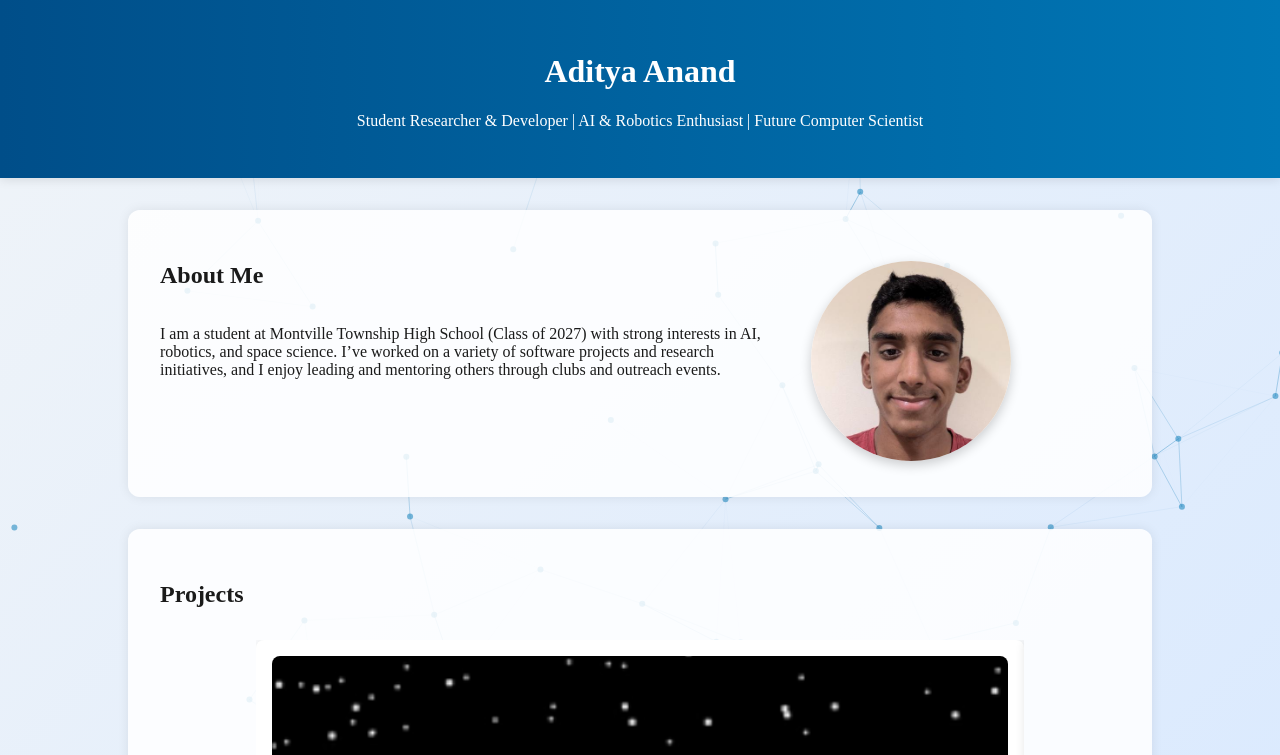
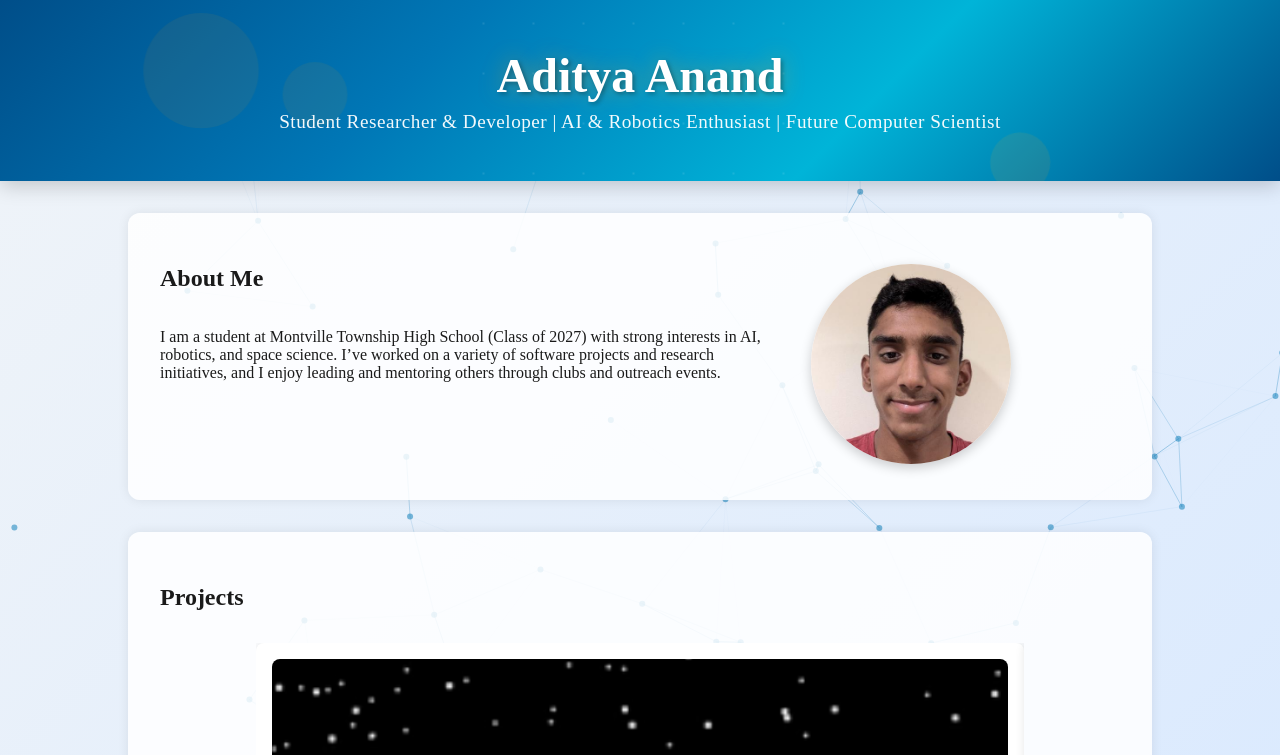
Before and after one commit to Pymaster3119/Pymaster3119.github.io, a plain HTML site: page index.html in a window 1280 px wide. Shown: the top 755 px of the page. Drawn offline with nearby package versions, Linux system fonts and the light colour scheme.

Commit message:
Better header

```diff
--- a/index.html
+++ b/index.html
@@ -23,11 +23,103 @@
     }
 
     header {
-      background: linear-gradient(90deg, var(--primary), #0077b6);
+      background: linear-gradient(135deg, var(--primary), #0077b6, #00b4d8, var(--primary));
       color: white;
-      padding: 2rem;
+      padding: 3rem 2rem;
       text-align: center;
-      box-shadow: 0 2px 10px rgba(0, 0, 0, 0.1);
+      box-shadow: 0 4px 20px rgba(0, 0, 0, 0.2);
+      position: relative;
+      overflow: hidden;
+    }
+
+    header::before {
+      content: '';
+      position: absolute;
+      top: -50%;
+      left: -50%;
+      width: 200%;
+      height: 200%;
+      background: radial-gradient(circle, rgba(255,255,255,0.1) 1px, transparent 1px);
+      background-size: 50px 50px;
+      animation: float 20s linear infinite;
+      pointer-events: none;
+    }
+
+    @keyframes float {
+      0% { transform: translateX(0) translateY(0) rotate(0deg); }
+      100% { transform: translateX(-50px) translateY(-50px) rotate(360deg); }
+    }
+
+    header h1 {
+      font-size: 3rem;
+      margin: 0 0 0.5rem 0;
+      font-weight: 700;
+      text-shadow: 2px 2px 4px rgba(0, 0, 0, 0.3);
+      animation: titleGlow 3s ease-in-out infinite alternate;
+      position: relative;
+      z-index: 2;
+    }
+
+    @keyframes titleGlow {
+      from { text-shadow: 2px 2px 4px rgba(0, 0, 0, 0.3), 0 0 20px rgba(252, 163, 17, 0.3); }
+      to { text-shadow: 2px 2px 4px rgba(0, 0, 0, 0.3), 0 0 30px rgba(252, 163, 17, 0.6); }
+    }
+
+    header p {
+      font-size: 1.2rem;
+      margin: 0;
+      opacity: 0.95;
+      font-weight: 300;
+      letter-spacing: 0.5px;
+      position: relative;
+      z-index: 2;
+    }
+
+    .header-accent {
+      position: absolute;
+      background: rgba(252, 163, 17, 0.2);
+      border-radius: 50%;
+      pointer-events: none;
+    }
+
+    .header-accent:nth-child(1) {
+      width: 100px;
+      height: 100px;
+      top: 20%;
+      left: 10%;
+      animation: floatAccent1 15s ease-in-out infinite;
+    }
+
+    .header-accent:nth-child(2) {
+      width: 60px;
+      height: 60px;
+      top: 60%;
+      right: 15%;
+      animation: floatAccent2 12s ease-in-out infinite reverse;
+    }
+
+    .header-accent:nth-child(3) {
+      width: 80px;
+      height: 80px;
+      bottom: 10%;
+      left: 20%;
+      animation: floatAccent3 18s ease-in-out infinite;
+    }
+
+    @keyframes floatAccent1 {
+      0%, 100% { transform: translate(0, 0) scale(1); opacity: 0.2; }
+      50% { transform: translate(30px, -20px) scale(1.2); opacity: 0.4; }
+    }
+
+    @keyframes floatAccent2 {
+      0%, 100% { transform: translate(0, 0) rotate(0deg); opacity: 0.3; }
+      50% { transform: translate(-40px, 25px) rotate(180deg); opacity: 0.5; }
+    }
+
+    @keyframes floatAccent3 {
+      0%, 100% { transform: translate(0, 0) scale(1); opacity: 0.2; }
+      33% { transform: translate(20px, -30px) scale(0.8); opacity: 0.4; }
+      66% { transform: translate(-15px, -10px) scale(1.1); opacity: 0.3; }
     }
 
     nav {
@@ -338,6 +430,9 @@
 <body>
   <div id="particles-js"></div>
   <header>
+    <div class="header-accent"></div>
+    <div class="header-accent"></div>
+    <div class="header-accent"></div>
     <h1>Aditya Anand</h1>
     <p>Student Researcher & Developer | AI & Robotics Enthusiast | Future Computer Scientist</p>
   </header>
```
